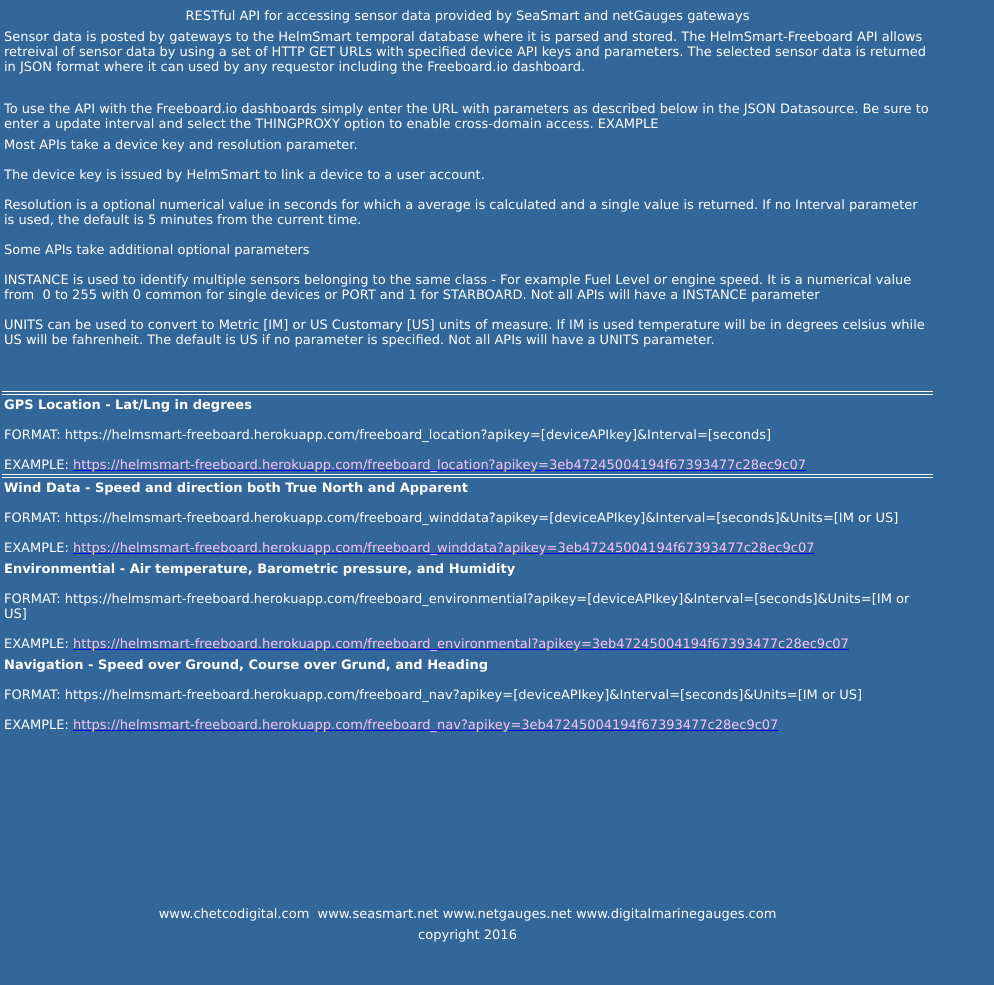
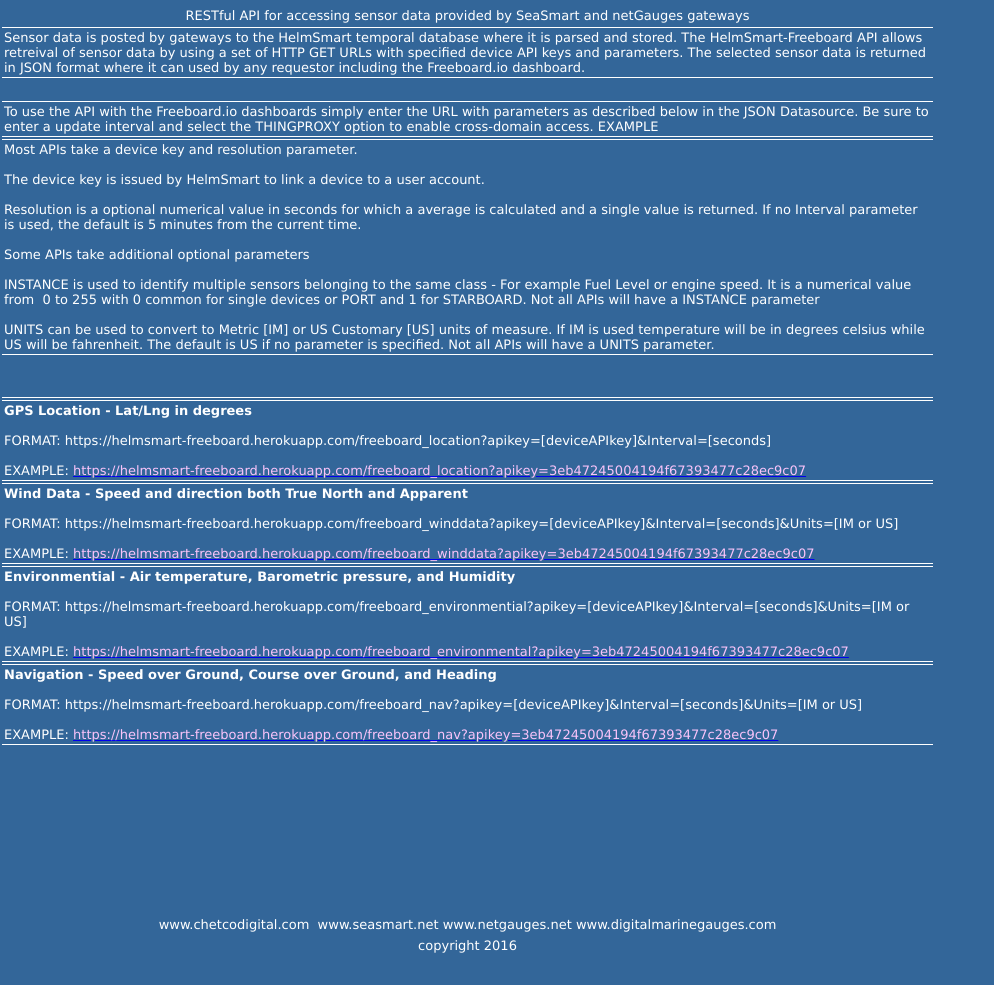
Before and after one commit to oregonjoe/helmsmart_freeboard, a Flask app: page / in a window 1280 px wide. Shown: the part 273-1258 px from the top of the page, without its empty margins (0-994 px from the left). Before the commit the page ends 1215 px from the top, so only its background shows below. Run offline with Flask 2, Linux system fonts and the light colour scheme; some libraries are stand-ins or nearby versions.

Commit message:
web page index update

```diff
--- a/web/templates/index.html
+++ b/web/templates/index.html
@@ -136,7 +136,7 @@
         </tr>
 
         <tr>
-          <td class="auto-style12">Sensor data is posted by gateways to the
+          <td class="auto-style18">Sensor data is posted by gateways to the
 		  HelmSmart temporal database where it is parsed and stored. The
 		  HelmSmart-Freeboard API allows retreival of sensor data by using a set
 		  of HTTP GET URLs with specified device API keys and parameters. The
@@ -149,14 +149,14 @@
         </tr>
 
         <tr>
-          <td class="auto-style12">To use the API with the Freeboard.io
+          <td class="auto-style18">To use the API with the Freeboard.io
 		  dashboards simply enter the URL with parameters as described below in
 		  the JSON Datasource. Be sure to enter a update interval and select the
 		  THINGPROXY option to enable cross-domain access. EXAMPLE</td>
         </tr>
 
         <tr>
-          <td class="auto-style12">Most APIs take a device key and resolution
+          <td class="auto-style18">Most APIs take a device key and resolution
 		  parameter. <br><br>The device key is issued by HelmSmart to link a
 		  device to a user account. <br><br>Resolution is a optional numerical
 		  value in seconds for which a average is calculated and a single value
@@ -192,7 +192,7 @@
         </tr>
 
         <tr>
-          <td class="auto-style16"><strong>Wind Data - Speed and direction both
+          <td class="auto-style18"><strong>Wind Data - Speed and direction both
 		  True North and Apparent</strong><br><br>FORMAT:
 		  https://helmsmart-freeboard.herokuapp.com/freeboard_winddata?apikey=[deviceAPIkey]&amp;Interval=[seconds]&amp;Units=[IM
 		  or US]<br><br>EXAMPLE:
@@ -202,7 +202,7 @@
         </tr>
 
         <tr>
-          <td class="auto-style12"><strong>Environmential - Air temperature,
+          <td class="auto-style18"><strong>Environmential - Air temperature,
 		  Barometric pressure, and Humidity<br></strong><br>FORMAT:
 		  https://helmsmart-freeboard.herokuapp.com/freeboard_environmential?apikey=[deviceAPIkey]&amp;Interval=[seconds]&amp;Units=[IM
 		  or US]<br><br>EXAMPLE:
@@ -212,8 +212,8 @@
         </tr>
 
         <tr>
-          <td class="auto-style12"><strong>Navigation - Speed over Ground,
-		  Course over Grund, and Heading<br></strong><br>FORMAT:
+          <td class="auto-style18"><strong>Navigation - Speed over Ground,
+		  Course over Ground, and Heading<br></strong><br>FORMAT:
 		  https://helmsmart-freeboard.herokuapp.com/freeboard_nav?apikey=[deviceAPIkey]&amp;Interval=[seconds]&amp;Units=[IM
 		  or US]<br><br>EXAMPLE:
 		  <a href="https://helmsmart-freeboard.herokuapp.com/freeboard_location?apikey=3eb47245004194f67393477c28ec9c07">
```
